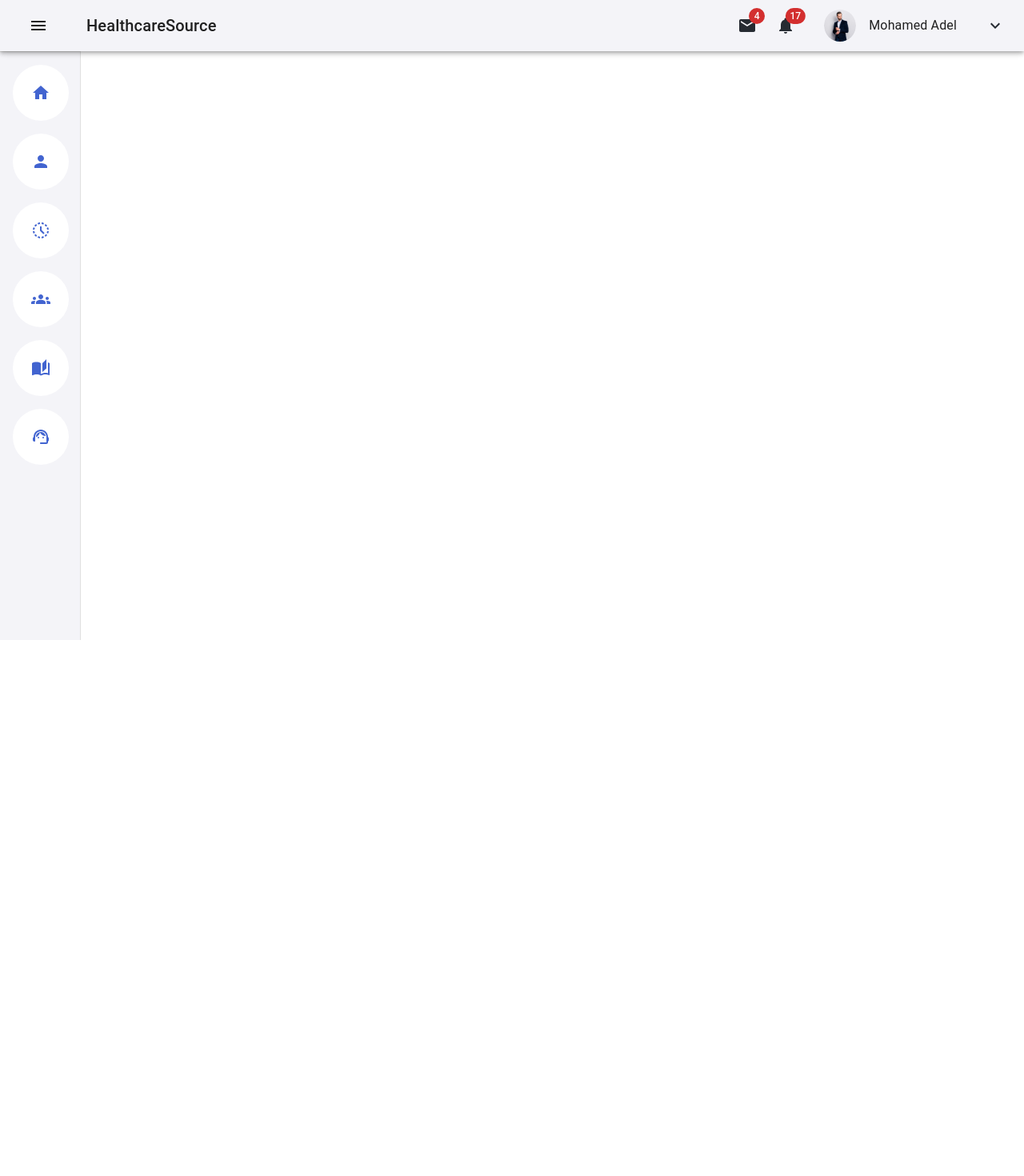
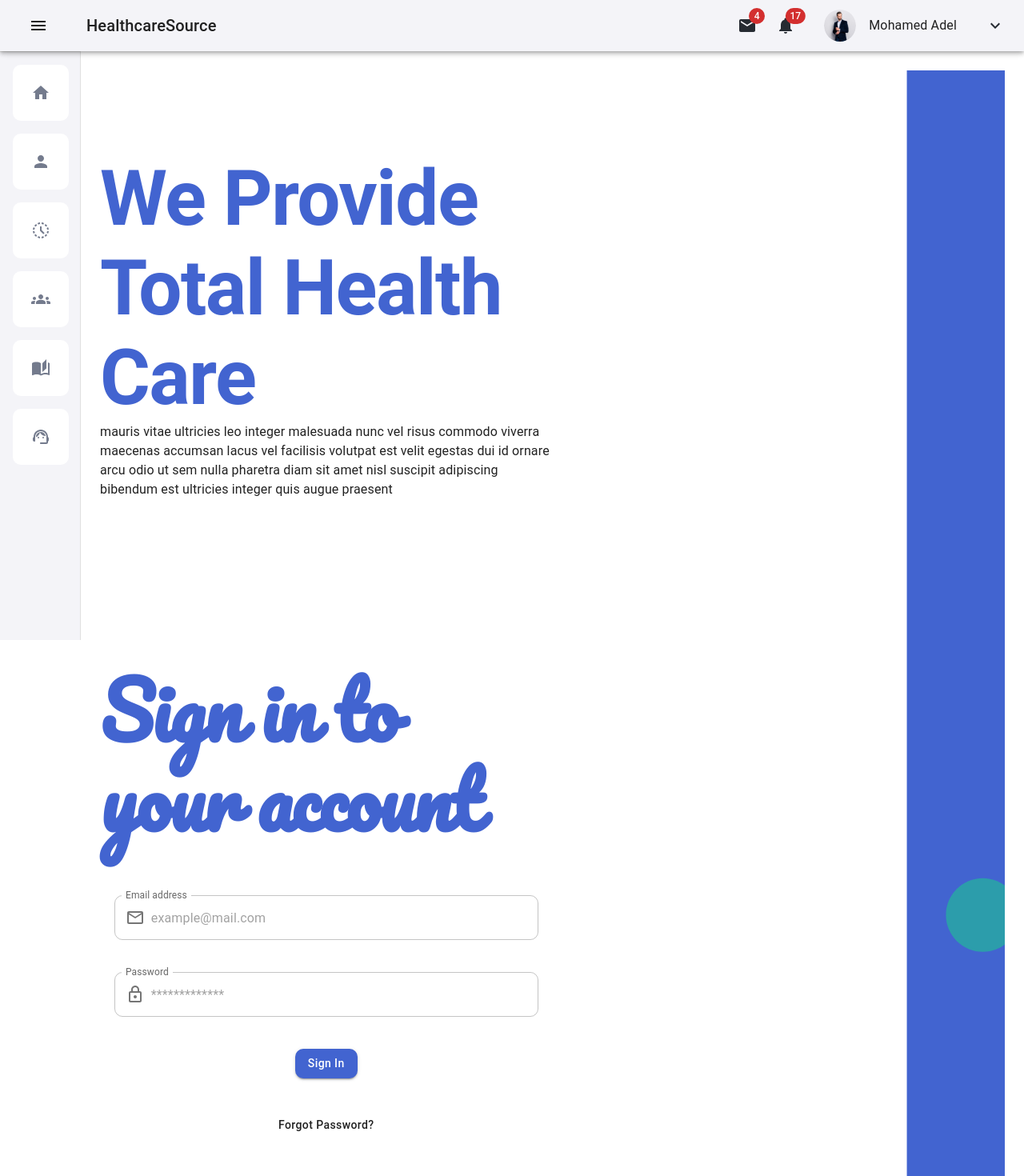
Before and after one commit to Amrhub/healthCare-source, a React (Vite) app: page / in a window 1280 px wide. Shown: the top 1470 px of the page at 80% size. Before the commit the page ends 800 px from the top, so only its background shows below. Built offline with nearby package versions, Linux system fonts and the light colour scheme.

Commit message:
Fix: navbar changes (#8)
* update: border radius to match design

* fix: navbar changes to match design

add new primary.dark
adding box-shadow only on active tab

```diff
--- a/src/App.tsx
+++ b/src/App.tsx
@@ -1,12 +1,15 @@
 import { createTheme, ThemeProvider } from '@mui/material/styles';
 
 import AuthLayout from './components/AuthLayout/AuthLayout';
-import Pages from './Routes/Index';
+import GuestLayout from './components/GuestLayout/GuestLayout';
+import GuestPages from './Routes/GuestRoutes';
+import UserAuthPages from './Routes/Index';
 
 const theme = createTheme({
   palette: {
     primary: {
       main: '#4264D0',
+      dark: '#2c4baf',
     },
     secondary: {
       main: '#23B59C',
@@ -17,15 +20,57 @@ const theme = createTheme({
       900: '#262B32',
     },
   },
+  shape: {
+    borderRadius: 10,
+  },
+
+  typography: {
+    h1: {
+      fontWeight: '700',
+      fontSize: '6rem',
+    },
+    h2: {
+      fontWeight: '400',
+      fontSize: '4rem',
+      fontFamily: '"Pacifico", cursive',
+    },
+    h3: {
+      fontWeight: '400',
+      fontSize: '3rem',
+    },
+    h4: {
+      fontWeight: '400',
+      fontSize: '2rem',
+    },
+    body1: {
+      fontSize: '1rem',
+    },
+    body2: {
+      fontSize: '0.875rem',
+    },
+    button: {
+      textTransform: 'capitalize',
+    },
+  },
 });
 
 const App = () => {
+  const isAuthenticated = true;
+
   return (
     <ThemeProvider theme={theme}>
       <div className="App">
-        <AuthLayout>
-          <Pages />
-        </AuthLayout>
+        {isAuthenticated ? (
+          <AuthLayout>
+            {' '}
+            <UserAuthPages />{' '}
+          </AuthLayout>
+        ) : (
+          <GuestLayout>
+            {' '}
+            <GuestPages />{' '}
+          </GuestLayout>
+        )}
       </div>
     </ThemeProvider>
   );
--- /dev/null
+++ b/src/Routes/GuestRoutes.tsx
@@ -0,0 +1,15 @@
+import { Route, Routes } from 'react-router-dom';
+
+import LandingPage from '../components/Guest/LandingPage';
+
+import { guestRoutes } from './Routes';
+
+const index = () => {
+  return (
+    <Routes>
+      <Route path={guestRoutes.home} element={<LandingPage />} />
+    </Routes>
+  );
+};
+
+export default index;
--- a/src/Routes/Index.tsx
+++ b/src/Routes/Index.tsx
@@ -2,13 +2,14 @@ import React from 'react';
 import { Route, Routes } from 'react-router-dom';
 
 import Community from '../components/Community/Community';
+import LandingPage from '../components/Guest/LandingPage';
 import Profile from '../components/Profile/Profile';
 import Stories from '../components/Stories/Stories';
 import Support from '../components/Support/Support';
 import Home from '../components/User/Home/Home';
 import ReportHistory from '../components/User/ReportHistory/ReportHistory';
 
-import { userRoutes } from './Routes';
+import { guestRoutes, userRoutes } from './Routes';
 
 const index = () => {
   return (
@@ -19,6 +20,7 @@ const index = () => {
       <Route path={userRoutes.community} element={<Community />} />
       <Route path={userRoutes.stories} element={<Stories />} />
       <Route path={userRoutes.support} element={<Support />} />
+      <Route path={guestRoutes.home} element={<LandingPage />} />
     </Routes>
   );
 };
--- a/src/Routes/Routes.ts
+++ b/src/Routes/Routes.ts
@@ -6,3 +6,7 @@ export const userRoutes = {
   stories: '/user/stories',
   support: '/user/support',
 };
+
+export const guestRoutes = {
+  home: '/',
+};
--- a/src/components/AuthLayout/AuthLayout.tsx
+++ b/src/components/AuthLayout/AuthLayout.tsx
@@ -322,14 +322,15 @@ const AuthLayout = ({ children }: { children: React.ReactNode }) => {
                   <ThemeProvider theme={theme}>
                     <ListItemIcon
                       sx={{
-                        borderRadius: '50%',
-                        backgroundColor: isActive ? '#4264D0' : '#FFFFFF',
-                        color: !isActive ? '#4264d0' : '#fff',
+                        borderRadius: '10px',
+                        backgroundColor: isActive ? 'primary.main' : '#FFFFFF',
+                        color: !isActive ? 'grey.500' : '#fff',
                         display: 'flex',
                         alignItems: 'center',
                         justifyContent: 'center',
                         minWidth: '50px',
                         aspectRatio: '1/1',
+                        boxShadow: isActive ? '0px 4px 4px rgba(0, 0, 0, 0.25)' : 'none',
                         [theme.breakpoints.up('sm')]: {
                           width: '70px',
                         },
@@ -340,7 +341,7 @@ const AuthLayout = ({ children }: { children: React.ReactNode }) => {
                     <ListItemText
                       primary={text}
                       sx={{
-                        color: isActive ? '#4264d0' : '#262B32',
+                        color: isActive ? 'primary.dark' : 'grey.900',
                         ml: 1,
                         [theme.breakpoints.up('sm')]: {
                           ml: 2,
--- /dev/null
+++ b/src/components/Guest/LandingPage.tsx
@@ -0,0 +1,106 @@
+import LockOutlinedIcon from '@mui/icons-material/LockOutlined';
+import MailOutlineIcon from '@mui/icons-material/MailOutline';
+import { Button, Grid, TextField, Typography } from '@mui/material';
+import InputAdornment from '@mui/material/InputAdornment';
+import { Box, styled } from '@mui/system';
+import React from 'react';
+
+const LandingPageContainer = styled(Grid)`
+  background-image: url('/src/assets/landingPage/right-side-bg.svg');
+  background-repeat: no-repeat;
+  background-size: 1163px 2000px;
+  background-position: 960px 0;
+`;
+
+const LandingPageItem = styled(Grid)`
+  display: flex;
+  flex-direction: column;
+  justify-content: center;
+`;
+
+const FormContainer = styled(Box)`
+  display: flex;
+  flex-direction: column;
+  justify-content: center;
+  align-items: center;
+  max-width: 530px;
+  margin: 4rem auto 0;
+  gap: 2.5rem;
+
+  & > * {
+    flex-grow: 1;
+  }
+`;
+
+const LandingPage = () => {
+  return (
+    <LandingPageContainer container sx={{ minHeight: 'calc(200vh - 160px)' }}>
+      <LandingPageItem
+        item
+        xs={6}
+        sx={{ display: 'flex', flexDirection: 'column', justifyContent: 'center' }}
+      >
+        <Typography variant="h1" color="primary" sx={{ fontWeight: '700' }}>
+          We Provide Total Health Care
+        </Typography>
+        <Typography variant="body1">
+          mauris vitae ultricies leo integer malesuada nunc vel risus commodo viverra
+          maecenas accumsan lacus vel facilisis volutpat est velit egestas dui id ornare
+          arcu odio ut sem nulla pharetra diam sit amet nisl suscipit adipiscing bibendum
+          est ultricies integer quis augue praesent
+        </Typography>
+      </LandingPageItem>
+
+      <Grid item xs={6} />
+
+      <LandingPageItem item xs={6}>
+        <Typography
+          variant="h1"
+          component="p"
+          color="primary"
+          sx={{ fontFamily: '"Pacifico", cursive' }}
+        >
+          Sign in to your account
+        </Typography>
+        <form>
+          <FormContainer>
+            <TextField
+              label="Email address"
+              type={'email'}
+              placeholder="example@mail.com"
+              sx={{ width: '100%' }}
+              InputProps={{
+                startAdornment: (
+                  <InputAdornment position="start">
+                    <MailOutlineIcon />{' '}
+                  </InputAdornment>
+                ),
+              }}
+            />
+            <TextField
+              label="Password"
+              type={'password'}
+              placeholder="*************"
+              sx={{ width: '100%' }}
+              InputProps={{
+                startAdornment: (
+                  <InputAdornment position="start">
+                    <LockOutlinedIcon />{' '}
+                  </InputAdornment>
+                ),
+              }}
+            />
+            <Button type="submit" variant="contained" color="primary">
+              Sign in
+            </Button>
+            <Button color="inherit" sx={{ textTransform: 'capitalize' }}>
+              Forgot password?
+            </Button>
+          </FormContainer>
+        </form>
+      </LandingPageItem>
+    </LandingPageContainer>
+  );
+};
+
+export default LandingPage;
--- /dev/null
+++ b/src/components/GuestLayout/GuestLayout.tsx
@@ -0,0 +1,46 @@
+import PersonAddOutlinedIcon from '@mui/icons-material/PersonAddOutlined';
+import PersonOutlineOutlinedIcon from '@mui/icons-material/PersonOutlineOutlined';
+import { AppBar, Button, Toolbar, Typography } from '@mui/material';
+import { Box, styled } from '@mui/system';
+import React from 'react';
+
+import { BRAND_NAME } from '../../abstracts/common';
+
+const ContentPusher = styled('div')<any>(({ theme }) => ({
+  ...theme.mixins.toolbar,
+}));
+
+const GuestLayout = ({ children }: { children: React.ReactNode }) => {
+  return (
+    <Box sx={{ display: 'flex', flexDirection: 'column', minHeight: '100vh' }}>
+      <AppBar sx={{ backgroundColor: '#f4f4f8', color: 'grey.900' }}>
+        <Toolbar>
+          <Typography>{BRAND_NAME}</Typography>
+          <Box sx={{ ml: 'auto', display: 'flex', gap: 2 }}>
+            <Button
+              startIcon={<PersonOutlineOutlinedIcon />}
+              sx={{ color: '#fff' }}
+              variant="contained"
+            >
+              Sign in
+            </Button>
+            <Button
+              startIcon={<PersonAddOutlinedIcon />}
+              sx={{
+                color: '#fff',
+                display: { xs: 'none', md: 'inline-flex' },
+              }}
+              variant="contained"
+            >
+              Sign up
+            </Button>
+          </Box>
+        </Toolbar>
+      </AppBar>
+      <ContentPusher /> {/* Necessary for the content to be below the AppBar*/}
+      {children}
+    </Box>
+  );
+};
+
+export default GuestLayout;
--- a/src/index.css
+++ b/src/index.css
@@ -1,13 +1,13 @@
+@import url('https://fonts.googleapis.com/css2?family=Pacifico&display=swap');
+
 body {
   margin: 0;
-  font-family: -apple-system, BlinkMacSystemFont, 'Segoe UI', 'Roboto', 'Oxygen',
-    'Ubuntu', 'Cantarell', 'Fira Sans', 'Droid Sans', 'Helvetica Neue',
-    sans-serif;
+  font-family: -apple-system, BlinkMacSystemFont, 'Segoe UI', 'Roboto', 'Oxygen', 'Ubuntu',
+    'Cantarell', 'Fira Sans', 'Droid Sans', 'Helvetica Neue', sans-serif;
   -webkit-font-smoothing: antialiased;
   -moz-osx-font-smoothing: grayscale;
 }
 
 code {
-  font-family: source-code-pro, Menlo, Monaco, Consolas, 'Courier New',
-    monospace;
+  font-family: source-code-pro, Menlo, Monaco, Consolas, 'Courier New', monospace;
 }
```
Also changed, not shown: src/assets/landingPage/right-side-bg.svg (added), src/assets/landingPage/right-side-bg.svg.png (added).
